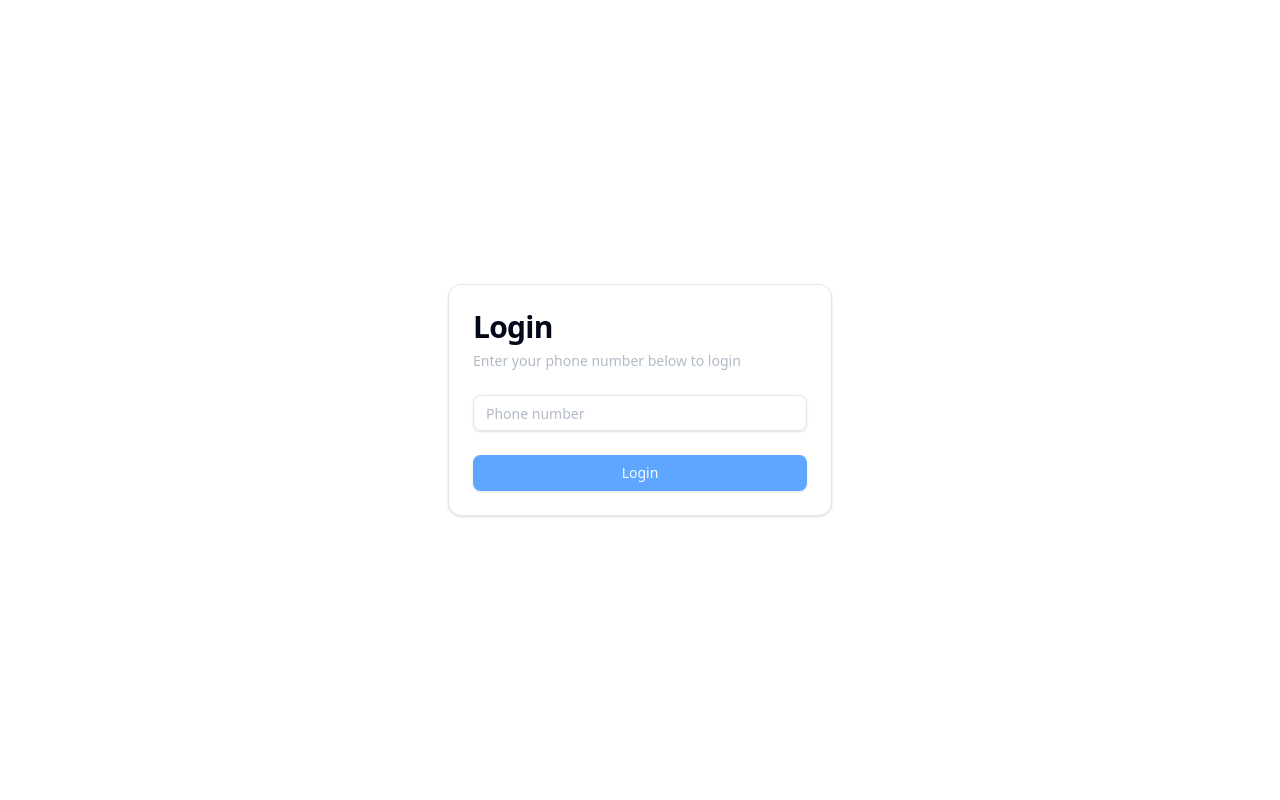
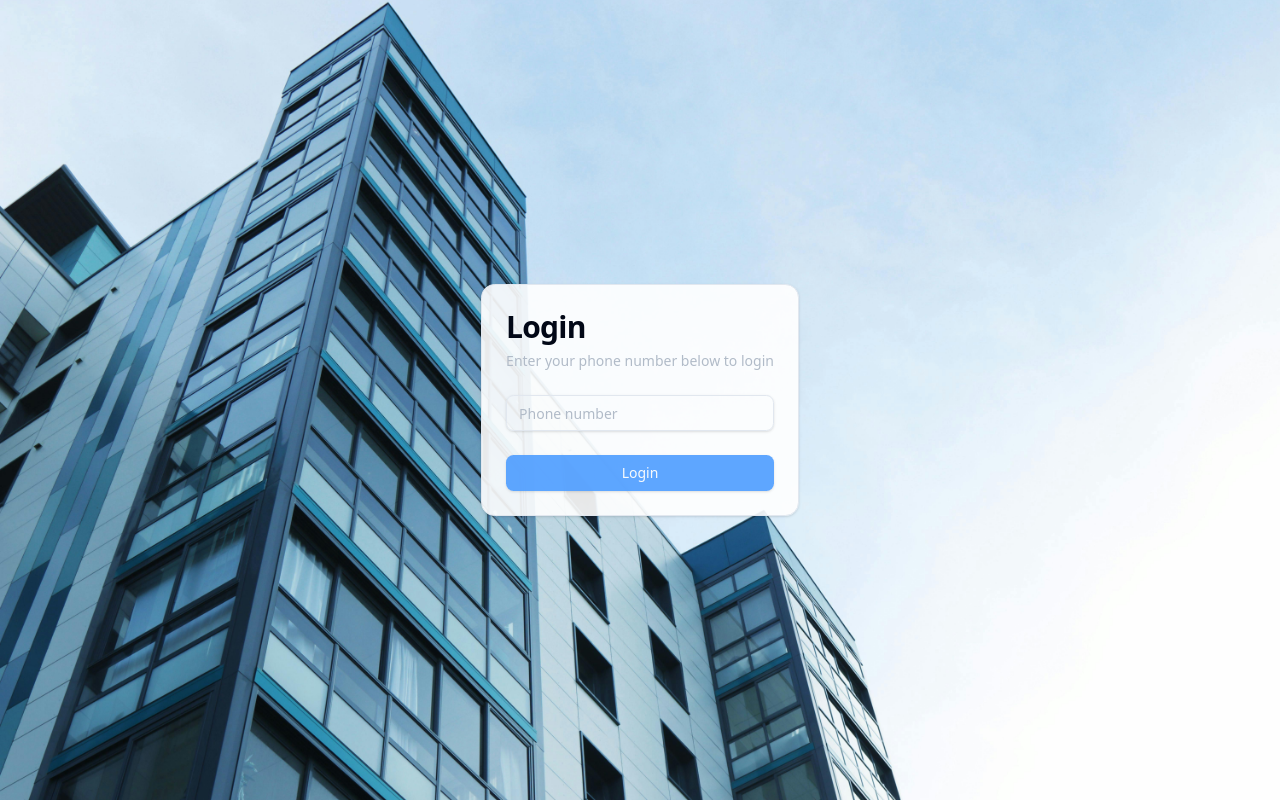
Before and after one commit to Lulzies87/weVote-react, a React (Vite) app: page /login in a window 1280 px wide. Built offline with nearby package versions, Linux system fonts and the light colour scheme.

Commit message:
add background to login page

```diff
--- a/index.html
+++ b/index.html
@@ -8,7 +8,7 @@
   </head>
 
   <body>
-    <div id="root" class="w-full max-w-[960px] mx-auto p-8"></div>
+    <div id="root"></div>
     <script type="module" src="/src/main.tsx"></script>
   </body>
 </html>
--- a/src/components/LoginPage.tsx
+++ b/src/components/LoginPage.tsx
@@ -74,9 +74,12 @@ export function LoginPage() {
   }
 
   return (
-    <>
+    <div
+      className="h-screen w-screen bg-cover bg-center flex items-center justify-center"
+      style={{ backgroundImage: "url('/background.jpg')" }}
+    >
       <Toaster />
-      <Card className="max-w-sm mx-auto">
+      <Card className="max-w-sm mx-auto bg-white/90">
         <CardHeader>
           <CardTitle className="text-3xl font-bold">Login</CardTitle>
           <CardDescription>
@@ -110,6 +113,6 @@ export function LoginPage() {
           </Form>
         </CardContent>
       </Card>
-    </>
+    </div>
   );
 }
```
Also changed, not shown: public/background.jpg (added).
